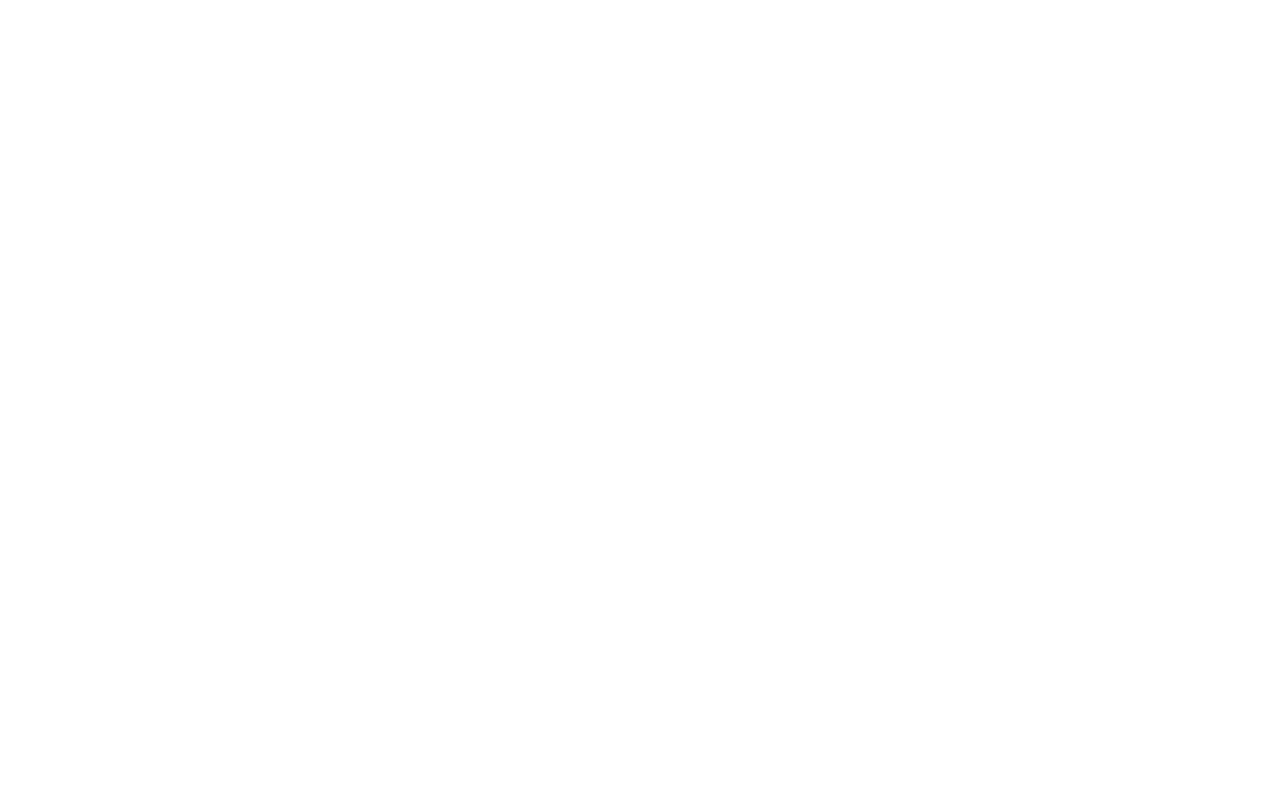
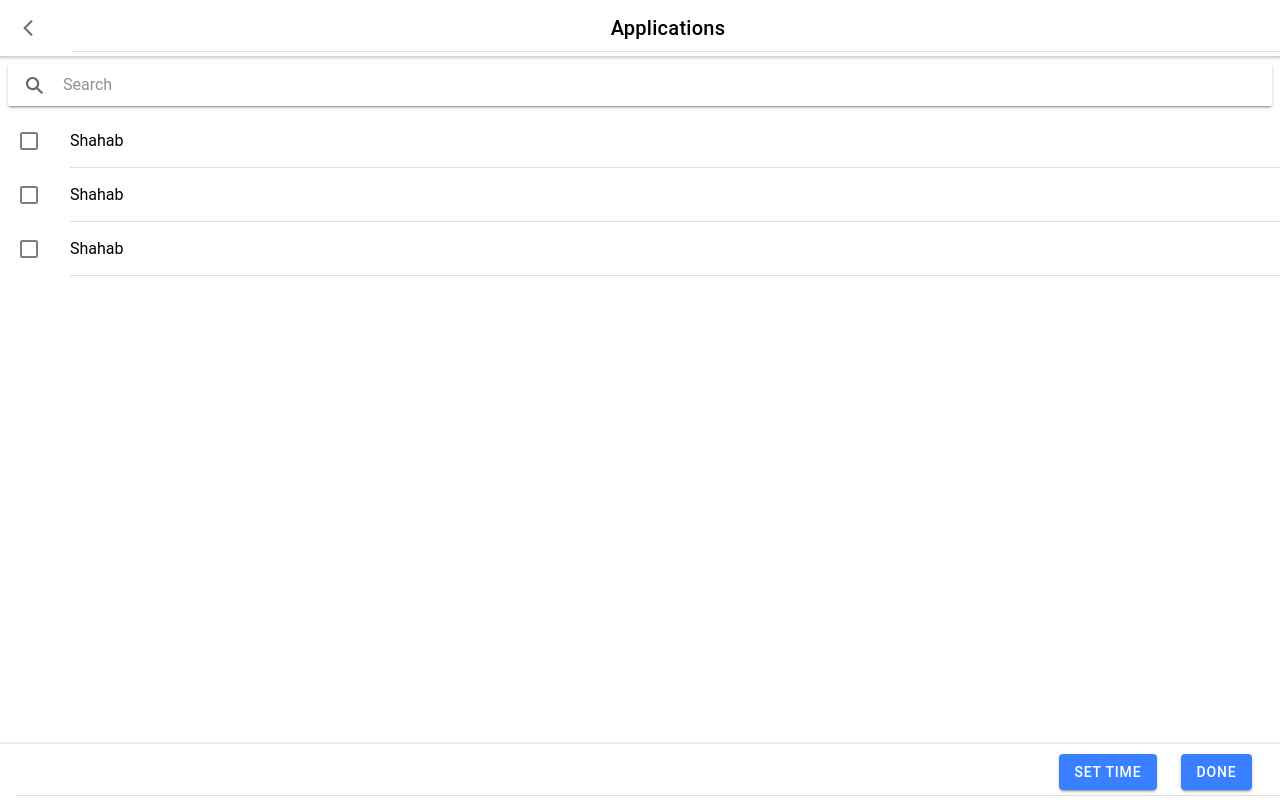
Before and after one commit to ssz360/HCI---LessNotify, a React (Create React App) app: page /contacts-groups in a window 1280 px wide. Built offline with nearby package versions, Linux system fonts and the light colour scheme.

Commit message:
adding contacts pages

```diff
--- a/src/App.tsx
+++ b/src/App.tsx
@@ -28,6 +28,8 @@ import SetTimePage from './pages/SetTimePage/SetTimePage';
 import RepeatPage from './pages/RepeatPage/RepeatPage';
 import FilterContent from './pages/FilterContentPage/FilterContentPage'
 import AddKeywords from './pages/AddKeywordsPage/AddKeywordsPage'
+import PriorityListPage from './pages/PriorityList/PriorityListPage';
+import ContactsAndGroups from './pages/ContactsAndGroups/ContactsAndGroups';
 setupIonicReact();
 
 const App: React.FC = () => (
@@ -58,6 +60,12 @@ const App: React.FC = () => (
         <Route exact path="/add-keywords">
           <AddKeywords/>
         </Route>
+        <Route exact path="/priority-listPage">
+          <PriorityListPage/>
+        </Route>
+        <Route exact path="/contacts-groups">
+          <ContactsAndGroups/>
+        </Route>
         <Route exact path="/">
           <Redirect to="/home" />
         </Route>
--- a/src/components/ExploreContainer.tsx
+++ b/src/components/ExploreContainer.tsx
@@ -31,6 +31,11 @@ const ExploreContainer: React.FC<ContainerProps> = () => {
           <IonButton routerLink="/add-keywords">Add Keywords</IonButton>
         </IonCol>
       </IonRow>
+      <IonRow>
+        <IonCol>
+          <IonButton routerLink="/priority-listPage">Priority List</IonButton>
+        </IonCol>
+      </IonRow>
     </IonGrid>
   );
 };
--- /dev/null
+++ b/src/pages/ContactsAndGroups/ContactsAndGroups.tsx
@@ -0,0 +1,82 @@
+
+import { IonButton, IonButtons, IonCheckbox, IonCol, IonContent, IonFooter, IonGrid, IonIcon, IonItem, IonLabel, IonMenuButton, IonPage, IonRow } from '@ionic/react';
+import { IonHeader, IonSearchbar, IonTitle, IonToolbar } from '@ionic/react';
+import { createBrowserHistory } from 'history';
+import {chevronBackOutline, text} from 'ionicons/icons';
+import { useState } from 'react';
+
+//interface ContainerProps { }
+
+
+const ContactsAndGroups: React.FC = () => {
+
+    const history = createBrowserHistory();
+
+
+  //create state with searchText
+  const [searchText, setSearchText]=useState('type');
+
+  const[text , setText]= useState('initial text');
+
+  const clickEventOnButton=()=>{
+    console.log(text)
+  }
+
+
+
+
+  return (
+    <IonPage>
+        <IonHeader>
+        <IonToolbar>
+          <IonItem className="no-border">
+            <IonIcon
+              onClick={(e) => {
+                e.preventDefault();
+                history.goBack();
+              }}
+              icon={chevronBackOutline}
+              slot="start"
+            ></IonIcon>
+            <IonTitle>Applications</IonTitle>
+          </IonItem>
+        </IonToolbar>
+      </IonHeader>
+      <IonContent>
+        <IonSearchbar></IonSearchbar>
+    <IonItem>
+      <IonCheckbox slot="start"></IonCheckbox>
+      <IonLabel>Shahab</IonLabel>
+    </IonItem>
+    <IonItem>
+      <IonCheckbox slot="start"></IonCheckbox>
+      <IonLabel>Shahab</IonLabel>
+    </IonItem>
+    <IonItem>
+      <IonCheckbox slot="start"></IonCheckbox>
+      <IonLabel>Shahab</IonLabel>
+    </IonItem>
+
+
+
+
+      </IonContent>
+      <IonFooter>
+        <IonToolbar>
+          <IonItem>
+            <div slot="end">
+              <IonButton size="default" className="plr-10">
+                Set Time
+              </IonButton>
+              <IonButton size="default" className="plr-10">
+                Done
+              </IonButton>
+            </div>
+          </IonItem>
+        </IonToolbar>
+      </IonFooter>
+  </IonPage>
+  );
+  }
+
+export default ContactsAndGroups;
--- /dev/null
+++ b/src/pages/PriorityList/PriorityListPage.css
@@ -0,0 +1,4 @@
+.plr-10 {
+    padding-left: 10px;
+    padding-right: 10px;
+}
--- /dev/null
+++ b/src/pages/PriorityList/PriorityListPage.tsx
@@ -0,0 +1,88 @@
+import {
+    IonButton,
+    IonCol,
+    IonContent,
+    IonFooter,
+    IonGrid,
+    IonHeader,
+    IonIcon,
+    IonItem,
+    IonLabel,
+    IonList,
+    IonPage,
+    IonRow,
+    IonText,
+    IonTitle,
+    IonToggle,
+    IonToolbar,
+  } from "@ionic/react";
+  import { informationCircle, star, chevronBackOutline } from "ionicons/icons";
+  import { createBrowserHistory } from "history";
+  import { IonFab, IonFabButton } from '@ionic/react';
+import { add } from 'ionicons/icons';
+
+  import "./PriorityListPage.css";
+
+  const PriorityListPage: React.FC = () => {
+    const history = createBrowserHistory();
+    return (
+      <IonPage>
+        <IonHeader>
+          <IonToolbar>
+            <IonItem className="no-border">
+              <IonIcon
+                onClick={(e) => {
+                  e.preventDefault();
+                  history.goBack();
+                }}
+                icon={chevronBackOutline}
+                slot="start"
+              ></IonIcon>
+              <IonTitle>Applications</IonTitle>
+            </IonItem>
+          </IonToolbar>
+        </IonHeader>
+        <IonContent className="ion-padding">
+          <br />
+          <br />
+          <IonText>select an application to add priority list:</IonText>
+          <br />
+          <br />
+          <IonList>
+          <IonItem detail={true}>
+              <IonLabel>
+                <IonLabel>Telegram</IonLabel>
+              </IonLabel>
+            </IonItem>
+            <IonItem detail={true}>
+              <IonLabel>
+                <IonLabel>Whatsapp</IonLabel>
+              </IonLabel>
+            </IonItem>
+            <IonItem detail={true}>
+              <IonLabel>
+                <IonLabel>Imo</IonLabel>
+              </IonLabel>
+            </IonItem>
+            <IonItem detail={true}>
+              <IonLabel>
+                <IonLabel>Skype</IonLabel>
+              </IonLabel>
+            </IonItem>
+            <IonItem detail={true}>
+              <IonLabel>
+                <IonLabel>Messenger</IonLabel>
+              </IonLabel>
+            </IonItem>
+          </IonList>
+        </IonContent>
+        <IonFab slot="fixed" vertical="bottom" horizontal="end">
+          <IonFabButton>
+            <IonIcon icon={add}></IonIcon>
+          </IonFabButton>
+          </IonFab>
+      </IonPage>
+    );
+  };
+
+  export default PriorityListPage;
```
